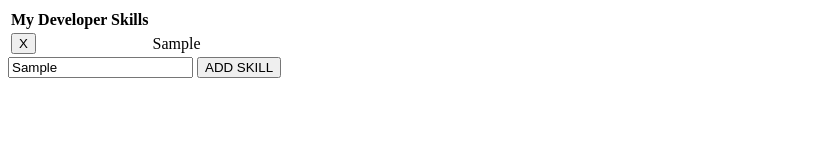
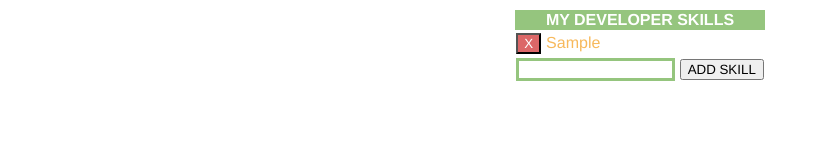
Before and after one commit to hannahbrantley/my-dev-skills-jquery, a plain HTML site: page index.html in a window 1280 px wide. Both pictures are taken after typing "Sample" into the empty fields and a click on the button "ADD SKILL". Shown: the whole page, without its empty margins (0-820 px from the left). Drawn offline with nearby package versions, Linux system fonts and the light colour scheme.

Commit message:
works and some added style and functionality

```diff
--- a/css/main.css
+++ b/css/main.css
@@ -0,0 +1,35 @@
+* {
+    font-family: Helvetica, sans-serif;
+}
+
+/* body {
+    display: flex;
+    flex-direction: column;
+    align-items: center;
+} */
+
+table {
+    margin-left: auto;
+    margin-right: auto;
+}
+
+thead {
+    background-color: rgb(149, 197, 126);
+    color: white;
+}
+
+td {
+    color: rgb(247, 185, 92);
+}
+
+.remove {
+    background-color: rgb(220, 103, 104);
+    color: white;
+    margin-right: 5px;
+}
+
+input {
+    border-color: rgb(149, 197, 126);
+    border-style: solid;
+    border-width: 3px;
+}
--- a/index.html
+++ b/index.html
@@ -3,27 +3,21 @@
 <head>
     <meta charset="UTF-8">
     <meta name="viewport" content="width=device-width, initial-scale=1.0">
-    <title>Document</title>
+    <title></title>
     <link rel="stylesheet" href="css/main.css">
 </head>
 <body>
     <table>
         <thead>
             <tr>
-                <th>My Developer Skills</th>
+                <th>MY DEVELOPER SKILLS</th>
             </tr>
         </thead>
-            <!-- <tr>
-                <td><button class="remove">X</button></td>
-                <td>Cascading Style Sheets (CSS)</td>
+            <tr class="last">
+                <td><input> <button id="addskill">ADD SKILL</button></td>
             </tr>
-            <tr>
-                <td><button class="remove">X</button></td>
-                <td>Hypertext Markup Language</td>
-            </tr> -->
     </table>
-    <input>
-    <button id="addskill">ADD SKILL</button>
+
 
 
 
--- a/js/main.js
+++ b/js/main.js
@@ -1,13 +1,13 @@
 $('#addskill').click(function() {
     var $newSkill = `<tr>
-                    <td><button class="remove">X</button></td>
-                    <td>${$('input').val()}</td>
-                    </tr>`
-    $('table').append($newSkill);
+                    <td><button class="remove">X</button>${$('input').val()}</td>
+                    </tr>`;
+    $($newSkill).insertBefore($('.last'));
 
     $('.remove').click(function() {
-        console.log('x marks the spot');
         $(this).closest('tr').remove();
-        console.log($(this));
     })
+
+    $('input').val('');
+
 });
```
